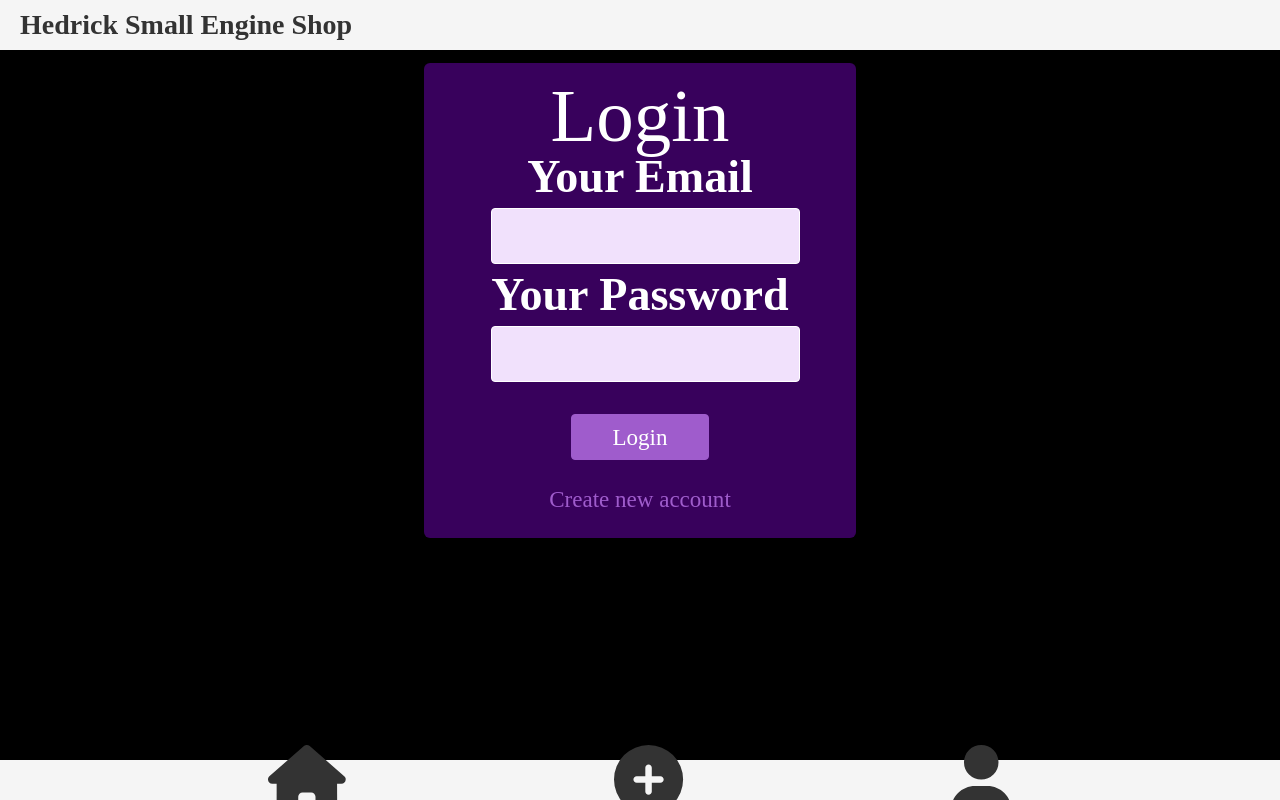
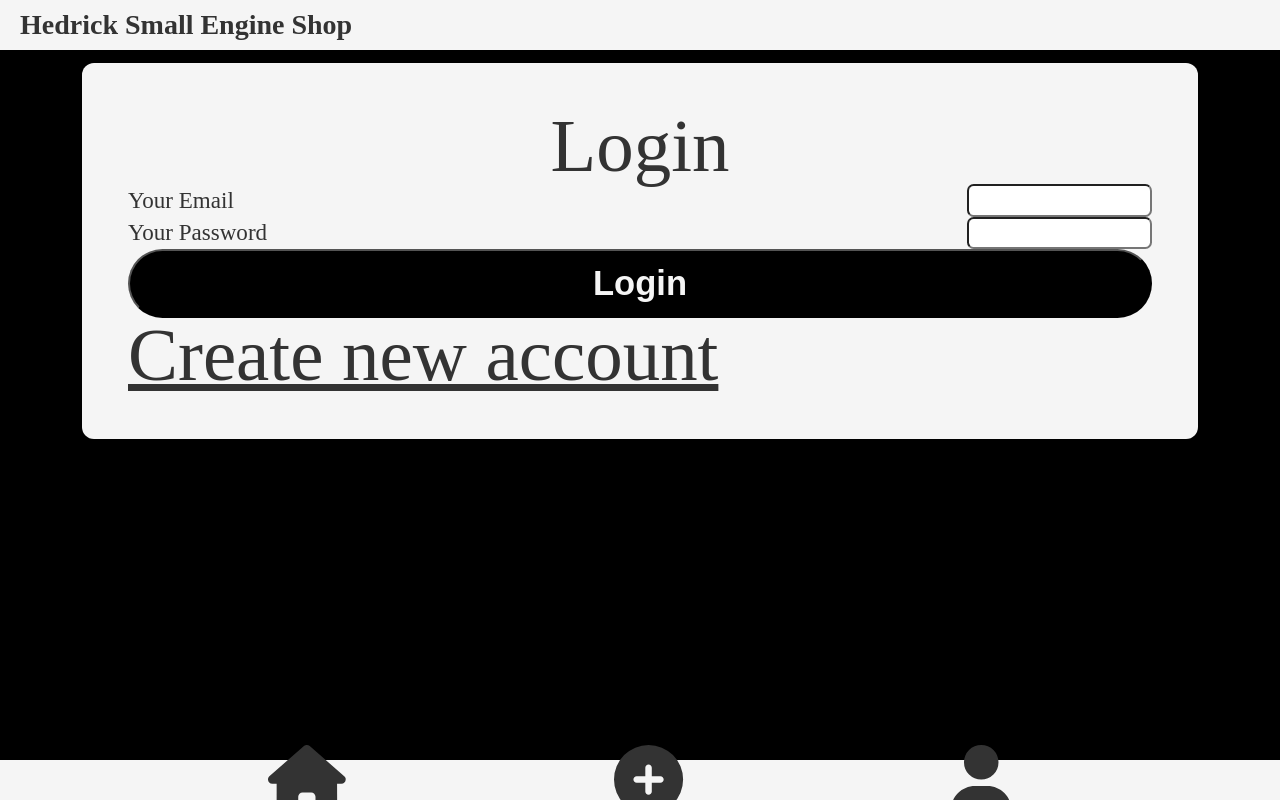
Before and after one commit to misterhedrick/hedrick-ses, a React (Create React App) app: page /auth in a window 1280 px wide. Built offline with nearby package versions, Linux system fonts and the light colour scheme.

Commit message:
styling auth form

```diff
--- a/src/components/Auth/AuthForm.js
+++ b/src/components/Auth/AuthForm.js
@@ -1,8 +1,9 @@
-import { useState, useRef, useContext } from 'react';
-import { useNavigate } from 'react-router-dom';
+import { useState, useRef, useContext } from "react";
+import { Link, useNavigate } from "react-router-dom";
 
-import AuthContext from '../../store/auth-context';
-import classes from './AuthForm.module.scss';
+import AuthContext from "../../store/auth-context";
+import Card from "../UI/Card";
+import Form from "../UI/Form";
 
 const AuthForm = () => {
   const navigate = useNavigate();
@@ -30,20 +31,20 @@ const AuthForm = () => {
     let url;
     if (isLogin) {
       url =
-        'https://identitytoolkit.googleapis.com/v1/accounts:signInWithPassword?key=AIzaSyBLXJh6psO1JBbDFjHlpPhMCpKedY6fPy8';
+        "https://identitytoolkit.googleapis.com/v1/accounts:signInWithPassword?key=AIzaSyBLXJh6psO1JBbDFjHlpPhMCpKedY6fPy8";
     } else {
       url =
-        'https://identitytoolkit.googleapis.com/v1/accounts:signUp?key=AIzaSyBLXJh6psO1JBbDFjHlpPhMCpKedY6fPy8';
+        "https://identitytoolkit.googleapis.com/v1/accounts:signUp?key=AIzaSyBLXJh6psO1JBbDFjHlpPhMCpKedY6fPy8";
     }
     fetch(url, {
-      method: 'POST',
+      method: "POST",
       body: JSON.stringify({
         email: enteredEmail,
         password: enteredPassword,
         returnSecureToken: true,
       }),
       headers: {
-        'Content-Type': 'application/json',
+        "Content-Type": "application/json",
       },
     })
       .then((res) => {
@@ -52,7 +53,7 @@ const AuthForm = () => {
           return res.json();
         } else {
           return res.json().then((data) => {
-            let errorMessage = 'Authentication failed!';
+            let errorMessage = "Authentication failed!";
             // if (data && data.error && data.error.message) {
             //   errorMessage = data.error.message;
             // }
@@ -66,7 +67,7 @@ const AuthForm = () => {
           new Date().getTime() + +data.expiresIn * 1000
         );
         authCtx.login(data.idToken, expirationTime.toISOString());
-        navigate('/');
+        navigate("/");
       })
       .catch((err) => {
         alert(err.message);
@@ -74,37 +75,35 @@ const AuthForm = () => {
   };
 
   return (
-    <section className={classes.auth}>
-      <h1>{isLogin ? 'Login' : 'Sign Up'}</h1>
-      <form onSubmit={submitHandler}>
-        <div className={classes.control}>
-          <label htmlFor='email'>Your Email</label>
-          <input type='email' id='email' required ref={emailInputRef} />
-        </div>
-        <div className={classes.control}>
-          <label htmlFor='password'>Your Password</label>
+    <Card>
+      <Form onSubmit={submitHandler}>
+        <h1>{isLogin ? "Login" : "Sign Up"}</h1>
+        <span>
+          <label htmlFor="email">Your Email</label>
+          <input type="email" id="email" required ref={emailInputRef} />
+        </span>
+        <span>
+          <label htmlFor="password">Your Password</label>
           <input
-            type='password'
-            id='password'
+            type="password"
+            id="password"
             required
             ref={passwordInputRef}
           />
-        </div>
-        <div className={classes.actions}>
+        </span>
+        <span>
           {!isLoading && (
-            <button>{isLogin ? 'Login' : 'Create Account'}</button>
+            <button>{isLogin ? "Login" : "Create Account"}</button>
           )}
           {isLoading && <p>Sending request...</p>}
-          <button
-            type='button'
-            className={classes.toggle}
-            onClick={switchAuthModeHandler}
-          >
-            {isLogin ? 'Create new account' : 'Login with existing account'}
-          </button>
-        </div>
-      </form>
-    </section>
+        </span>
+        <span>
+          <h5 onClick={switchAuthModeHandler}>
+            {isLogin ? "Create new account" : "Login with existing account"}
+          </h5>
+        </span>
+      </Form>
+    </Card>
   );
 };
 
--- a/src/styles/UI/Form.scss
+++ b/src/styles/UI/Form.scss
@@ -11,11 +11,9 @@ span {
     margin: .5em 0;
     align-items: center;
 }
-span:last-child {
+span > button {
     justify-content: center;
-    button {
-        width: 100%;
-    }
+    width: 100%;
 }
 label {
     font-size: 2em;
@@ -37,3 +35,6 @@ button:active {
     background-color: $darker-bg;
     color: $dark-text;
 }
+h5 {
+    justify-content: center;
+}
--- a/src/styles/setup.scss
+++ b/src/styles/setup.scss
@@ -103,6 +103,23 @@ h2 {
   }
 }
 
+h5 {
+  font-size: 2em;
+  text-decoration: underline;
+
+  @media #{$mq-medium} {
+    font-size: 5.3em;
+  }
+
+  @media #{$mq-large} {
+    font-size: 3.25em;
+  }
+
+  @media #{$mq-xlarge} {
+    font-size: 4.5em;
+  }
+}
+
 p {
   font-size: 1.42em;
   font-family: $Pica;
```
